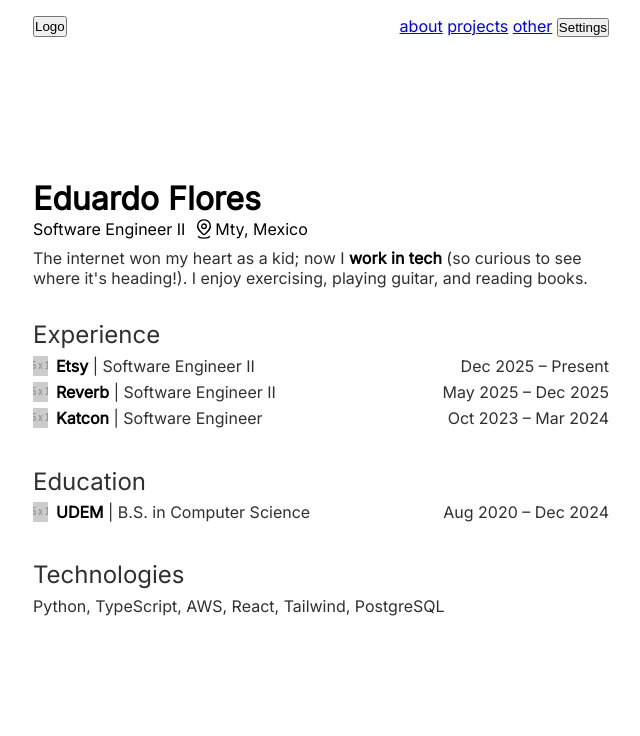
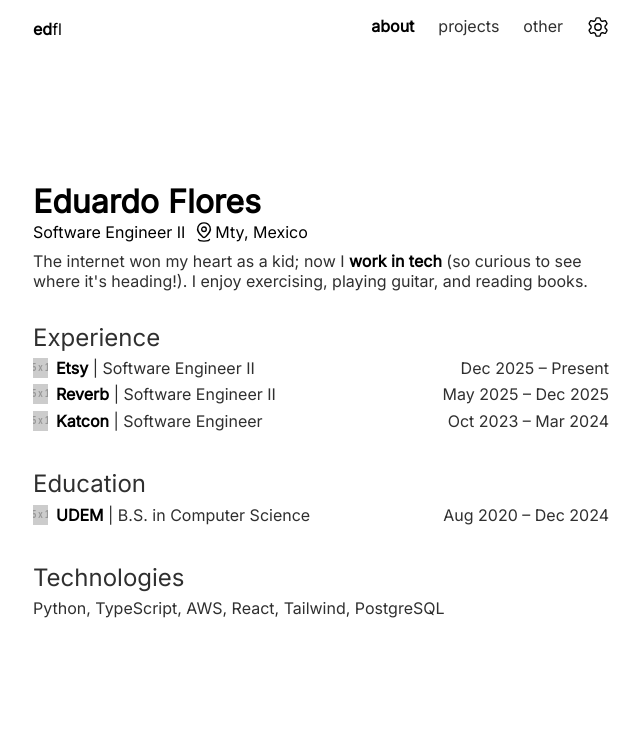
Before and after one commit to edu-flores/edu-flores.github.io, an Astro site: page /about in a window 1280 px wide. Shown: the top 736 px of the page, without its empty margins (319-959 px from the left). Built offline with nearby package versions, Linux system fonts and the light colour scheme; Astro itself is replaced by a stand-in of ours; placeholder pictures from the web are drawn by us.

Commit message:
feat(navbar): style navbar component

```diff
--- a/src/components/Navbar.astro
+++ b/src/components/Navbar.astro
@@ -1,12 +1,23 @@
+---
+import SettingsIcon from "../assets/icons/settings.svg";
+
+const pathname = new URL(Astro.request.url).pathname;
+const currentPath = pathname.slice(1);
+---
+
 <nav>
-    <button id="highlight-wave">Logo</button>
+    <button id="highlight-wave">
+        <b>ed</b>fl
+    </button>
 
-    <div>
-        <a href="/about">About</a>
-        <a href="/projects">Projects</a>
-        <a href="/other">Other</a>
+    <div id="links">
+        <a href="/about" class:list={{ active: currentPath === "about" }}>About</a>
+        <a href="/projects" class:list={{ active: currentPath === "projects" }}>Projects</a>
+        <a href="/other" class:list={{ active: currentPath === "other" }}>Other</a>
 
-        <button>Settings</button>
+        <button>
+            <SettingsIcon stroke="var(--fg)" width="22" height="22" />
+        </button>
     </div>
 </nav>
 
@@ -16,7 +27,19 @@
         justify-content: space-between;
     }
 
-    a {
+    #highlight-wave {
+        font-size: 1rem;
+    }
+
+    #links {
+        color: var(--fg-muted);
         text-transform: lowercase;
+        display: flex;
+        gap: 1.5rem;
+    }
+
+    .active {
+        color: var(--fg);
+        font-weight: bold;
     }
 </style>
--- a/src/styles/globals.css
+++ b/src/styles/globals.css
@@ -34,6 +34,16 @@ b, strong {
     font-weight: bold;
 }
 
+button {
+    all: unset;
+    cursor: pointer;
+}
+
+a {
+    color: inherit;
+    text-decoration: unset;
+}
+
 /* Utility */
 
 .muted {
```
Also changed, not shown: src/pages/other.astro (added, +7 -0 lines), src/assets/icons/settings.svg (added).
